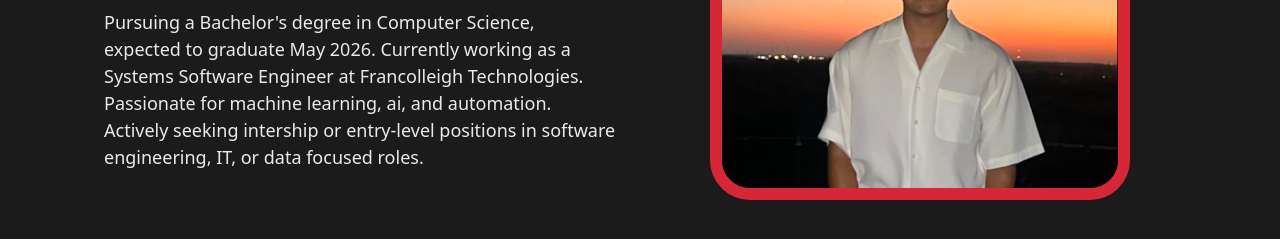
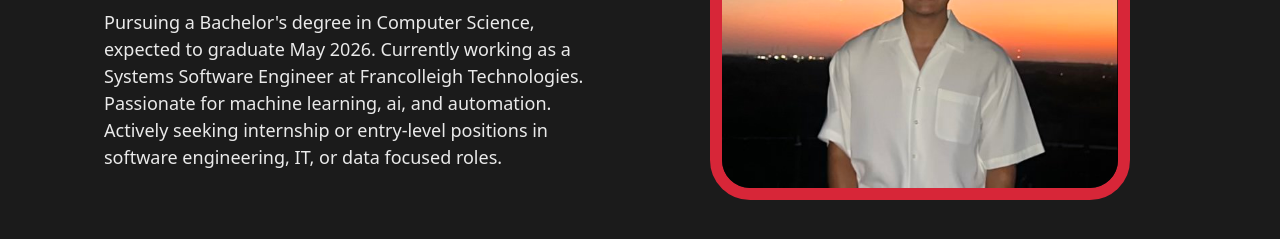
Before and after one commit to raykage12/Portfolio-Website, a plain HTML site: page index.html in a window 1280 px wide. Shown: the part 319-558 px from the top of the page. Drawn offline with Linux system fonts and the light colour scheme.

Commit message:
Fix HTML formatting and structure

```diff
--- a/index.html
+++ b/index.html
@@ -30,7 +30,7 @@
                     Pursuing a Bachelor's degree in Computer Science, expected to graduate
                     May 2026. Currently working as a Systems Software Engineer at
                     Francolleigh Technologies. Passionate for machine learning, ai, and automation.
-                    Actively seeking intership or entry-level positions in software engineering, IT,
+                    Actively seeking internship or entry-level positions in software engineering, IT,
                     or data focused roles.
                 </p>
             </div>
@@ -43,4 +43,5 @@
     </main>
 
 </body>
+
 </html>
```
